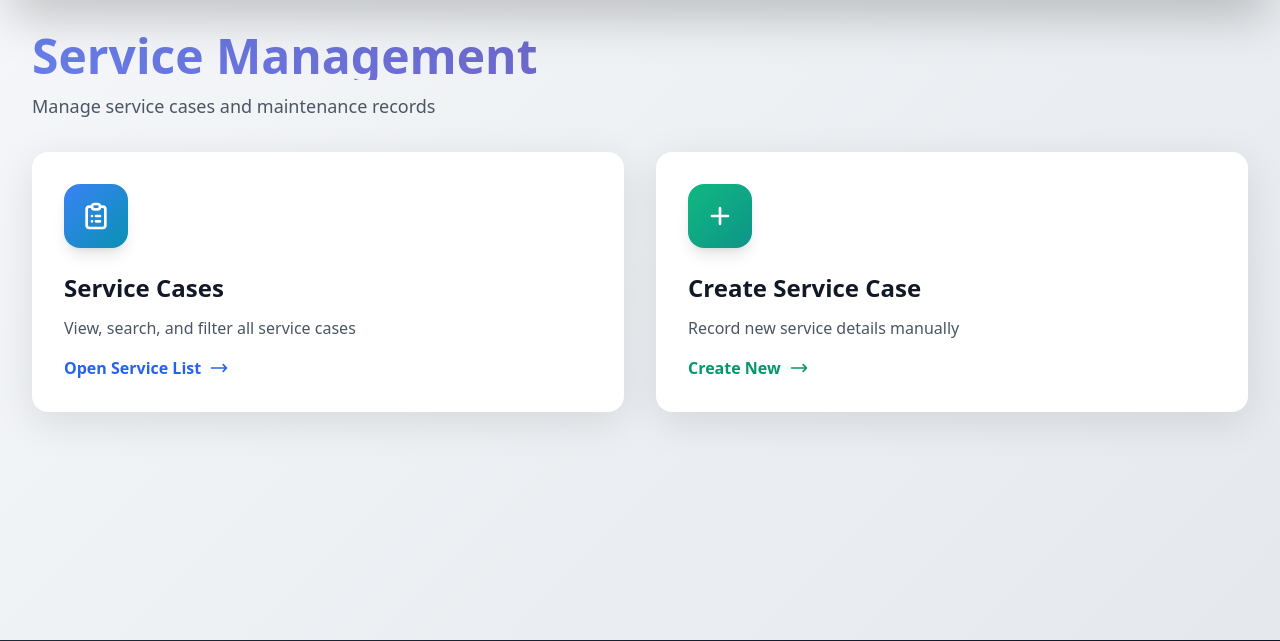
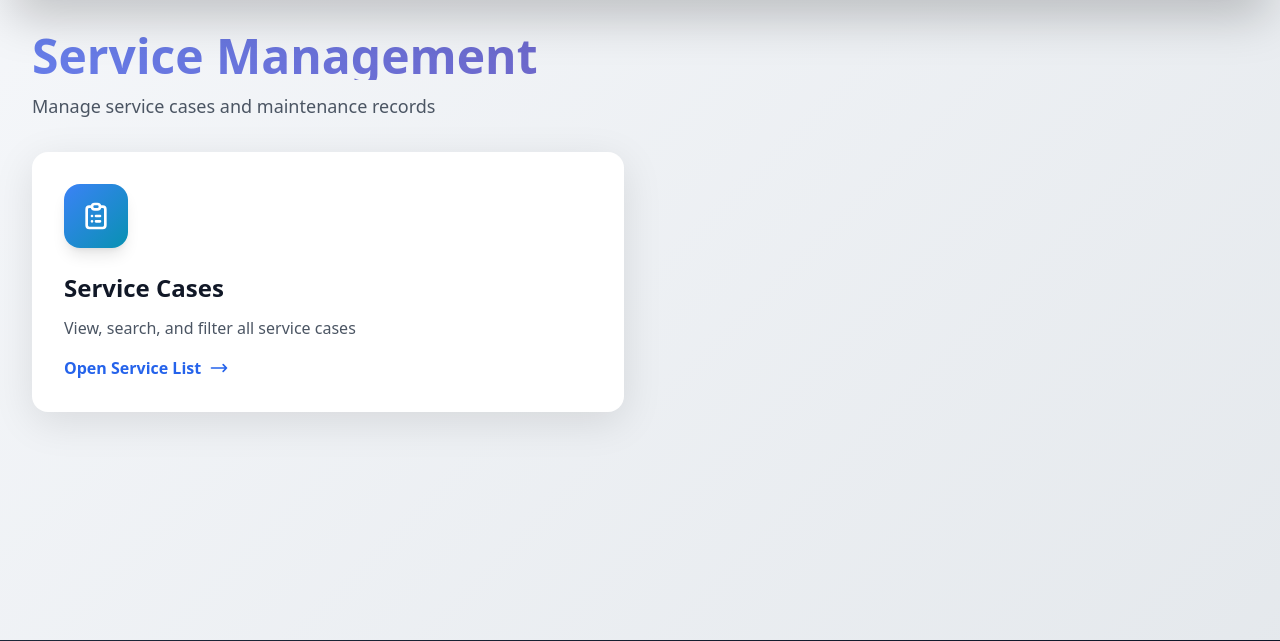
Before and after one commit to impdemacc71/Altron4.0, a Django app: template altron3.5.2/templates/inventory/service_module.html in a window 1280 px wide. Shown: the part 72-713 px from the top of the page. Run offline with Django 5.2, Linux system fonts and the light colour scheme; the template is opened without the code that fills it, so the values that code supplies are empty; some libraries are stand-ins or nearby versions.

Commit message:
hidden new services

```diff
--- a/altron3.5.2/templates/inventory/service_list.html
+++ b/altron3.5.2/templates/inventory/service_list.html
@@ -9,12 +9,12 @@
             <p class="text-gray-600 text-sm sm:text-base lg:text-lg">View and filter service records</p>
         </div>
         <div class="flex gap-2 flex-wrap">
-            <a href="{% url 'create_service_case' %}" class="btn-primary text-white px-3 sm:px-4 lg:px-5 py-2 sm:py-2.5 rounded-xl font-medium inline-flex items-center space-x-2 text-xs sm:text-sm lg:text-base">
+            <!-- <a href="{% url 'create_service_case' %}" class="btn-primary text-white px-3 sm:px-4 lg:px-5 py-2 sm:py-2.5 rounded-xl font-medium inline-flex items-center space-x-2 text-xs sm:text-sm lg:text-base">
                 <svg class="w-4 h-4" fill="none" stroke="currentColor" viewBox="0 0 24 24">
                     <path stroke-linecap="round" stroke-linejoin="round" stroke-width="2" d="M12 6v6m0 0v6m0-6h6m-6 0H6"/>
                 </svg>
                 <span>Create New</span>
-            </a>
+            </a> -->
             <button onclick="exportToExcel()" class="btn-secondary text-white px-3 sm:px-4 lg:px-5 py-2 sm:py-2.5 rounded-xl font-medium inline-flex items-center space-x-2 text-xs sm:text-sm lg:text-base">
                 <svg class="w-4 h-4" fill="none" stroke="currentColor" viewBox="0 0 24 24">
                     <path stroke-linecap="round" stroke-linejoin="round" stroke-width="2" d="M12 10v6m0 0l-3-3m3 3l3-3m2 8H7a2 2 0 01-2-2V5a2 2 0 012-2h5.586a1 1 0 01.707.293l5.414 5.414a1 1 0 01.293.707V19a2 2 0 01-2 2z"/>
--- a/altron3.5.2/templates/inventory/service_module.html
+++ b/altron3.5.2/templates/inventory/service_module.html
@@ -27,7 +27,7 @@
         </a>
 
         <!-- Create Service Case -->
-        <a href="{% url 'create_service_case' %}" class="card group p-3 sm:p-6 lg:p-8 cursor-pointer">
+        <!-- <a href="{% url 'create_service_case' %}" class="card group p-3 sm:p-6 lg:p-8 cursor-pointer">
             <div class="w-12 h-12 sm:w-14 sm:h-14 lg:w-16 lg:h-16 bg-gradient-to-br from-emerald-500 to-teal-600 rounded-xl sm:rounded-2xl flex items-center justify-center mb-2 sm:mb-6 group-hover:scale-110 transition-transform duration-300 shadow-lg">
                 <svg class="w-6 h-6 sm:w-7 sm:h-7 lg:w-8 lg:h-8 text-white" fill="none" stroke="currentColor" viewBox="0 0 24 24">
                     <path stroke-linecap="round" stroke-linejoin="round" stroke-width="2" d="M12 6v6m0 0v6m0-6h6m-6 0H6"/>
@@ -41,7 +41,7 @@
                     <path stroke-linecap="round" stroke-linejoin="round" stroke-width="2" d="M17 8l4 4m0 0l-4 4m4-4H3"/>
                 </svg>
             </div>
-        </a>
+        </a> -->
     </div>
 </div>
 {% endblock %}
```
